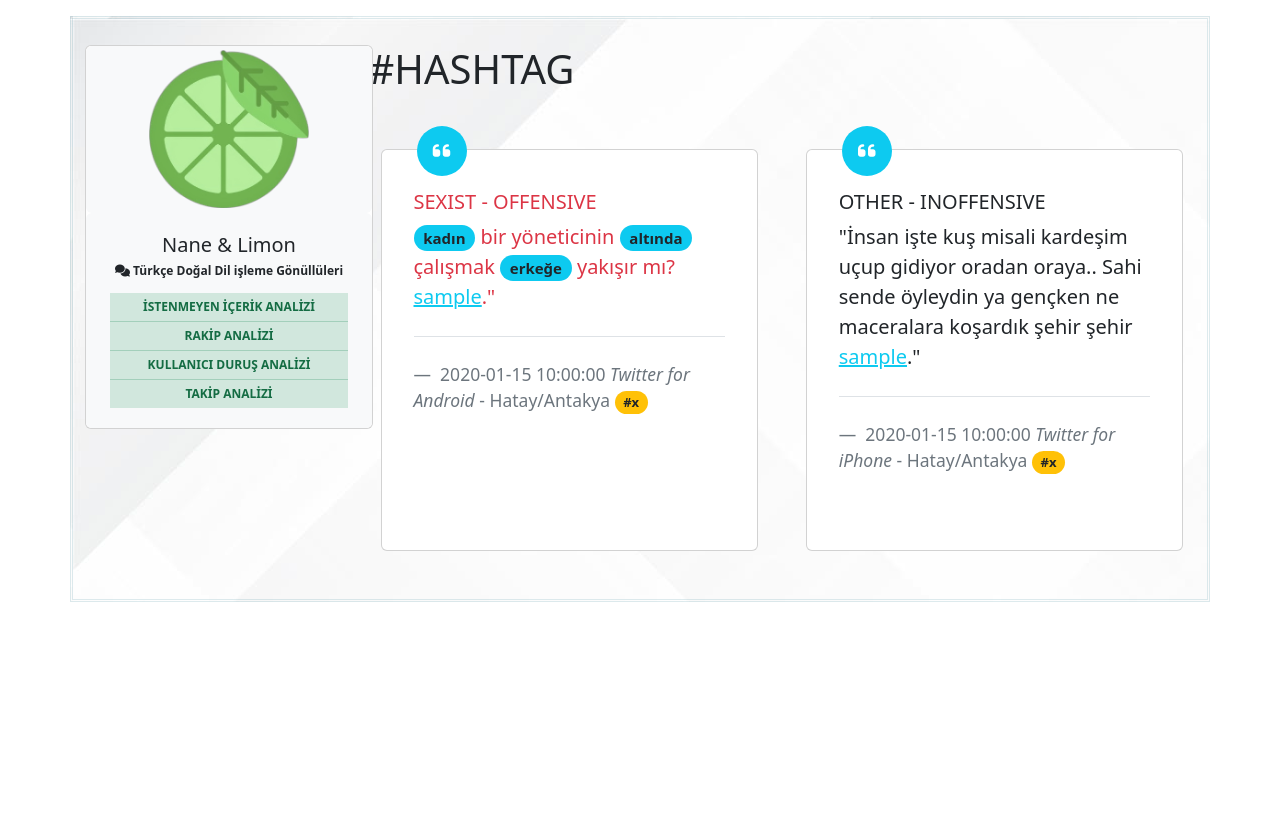
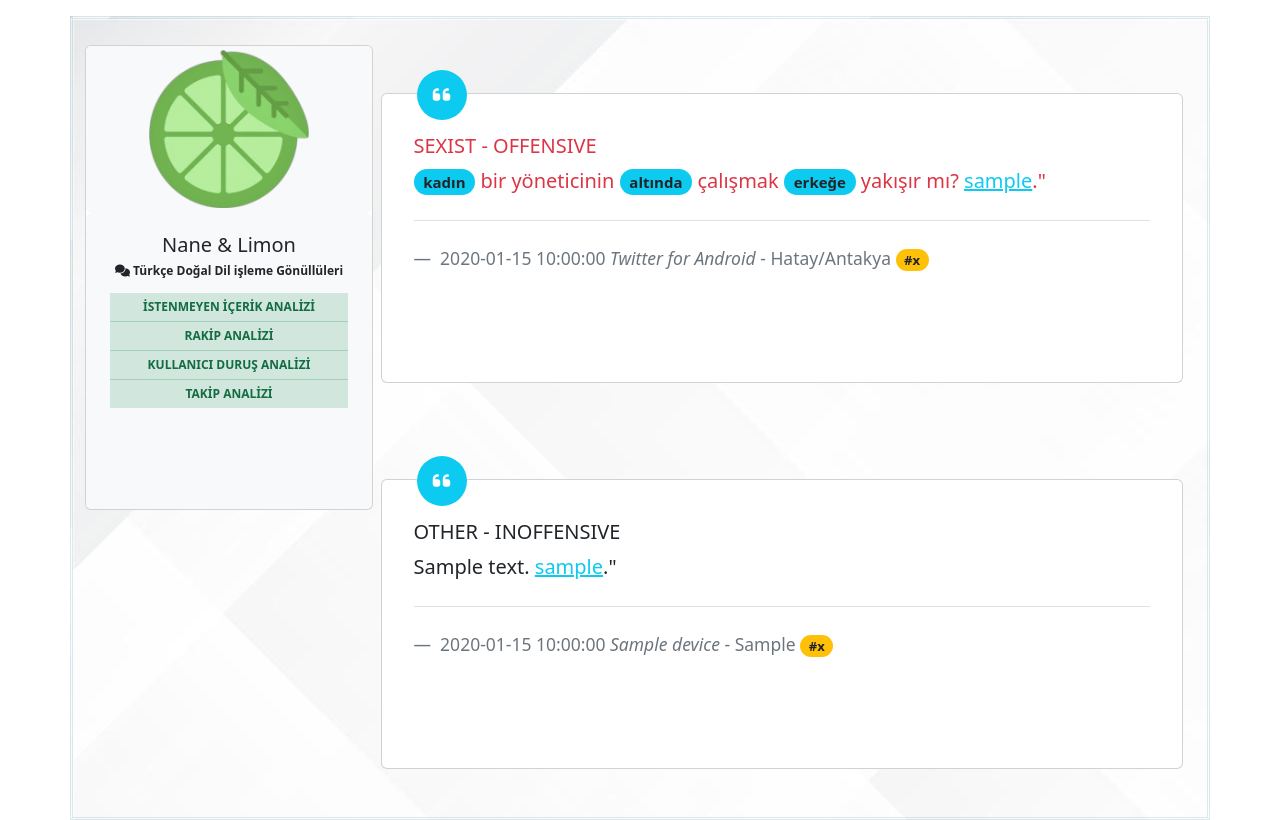
Before and after one commit to nanelimon-organization/social-content-analysis-app, a Flask app: template templates/index.html in a window 1280 px wide. Shown: the part 56-876 px from the top of the page. Before the commit the page ends 658 px from the top, so only its background shows below. Run offline with Flask 3, Linux system fonts and the light colour scheme; the template is opened without the code that fills it: most values are stand-ins (such as "Sample title", 1, 10 or a date in 2020); parts of the project's set-up code (start-up, migrations or seed data) failed here and were passed over; some libraries are stand-ins or nearby versions.

Commit message:
fix/frontend column size

```diff
--- a/static/style.css
+++ b/static/style.css
@@ -20,3 +20,6 @@
   top: -40px;
   left: 19px;
 }
+.card-body{
+  height: 18rem;
+}
--- a/templates/index.html
+++ b/templates/index.html
@@ -1,10 +1,10 @@
-{% extends "layout.html" %} {% block title %}homepage{% endblock %} {% block content %} <h1>#HASHTAG</h1>
+{% extends "layout.html" %} {% block title %}homepage{% endblock %} {% block content %}
 <div class="row">
-  <div class="col-6">
+  <div class="col-12">
     <div class="container">
       <section class="mx-auto my-5">
         <div class="card">
-          <div class="card-body text-danger" style="height: 25rem;">
+          <div class="card-body text-danger">
             <blockquote class="blockquote blockquote-custom bg-white px-3 pt-4">
               <div class="blockquote-custom-icon bg-info shadow-1-strong">
                 <i class="fa fa-quote-left text-white"></i>
@@ -23,20 +23,22 @@
       </section>
     </div>
   </div>
-  <div class="col-6">
+
+{% for tweet in tweets %}
+<div class="col-12">
     <div class="container">
       <section class="mx-auto my-5">
         <div class="card">
-          <div class="card-body" style="height: 25rem;">
+          <div class="card-body">
             <blockquote class="blockquote blockquote-custom bg-white px-3 pt-4">
               <div class="blockquote-custom-icon bg-info shadow-1-strong">
                 <i class="fa fa-quote-left text-white"></i>
               </div>
               <h5 class="card-title">OTHER - INOFFENSIVE</h5>
-              <p class="mb-0 mt-2 font-italic"> "İnsan işte kuş misali kardeşim uçup gidiyor oradan oraya.. Sahi sende öyleydin ya gençken ne maceralara koşardık şehir şehir <a href="#" class="text-info">{{ username }}</a>." </p>
+              <p class="mb-0 mt-2 font-italic"> {{ tweet.content }} <a href="#" class="text-info">{{ tweet.username }}</a>." </p>
               <footer class="blockquote-footer pt-4 mt-4 border-top">
-                {{ publish_date }}
-                <cite title="Source Title"> Twitter for iPhone</cite> - <span title="Source Title"> Hatay/Antakya</span> {% for i in hashtags %} <span class="badge rounded-pill bg-warning text-dark">#{{ i }} </span> {% endfor %}
+                {{ tweet.publish_date }}
+                <cite title="Source Title"> {{ tweet.device }}</cite> - <span title="Source Title">{{ tweet.user_location if tweet.user_location != '' else 'Ankara, Türkiye' }}</span> {% for i in tweet.hashtags.strip('{').strip('}').split(',') %} <span class="badge rounded-pill bg-warning text-dark">#{{ i }} </span> {% endfor %}
               </footer>
             </blockquote>
           </div>
@@ -44,4 +46,5 @@
       </section>
     </div>
   </div>
+{% endfor %}
 </div> {% endblock %}
```
Also changed, not shown: views/unsolicited_content_analysis.py (+14 -7 lines).
